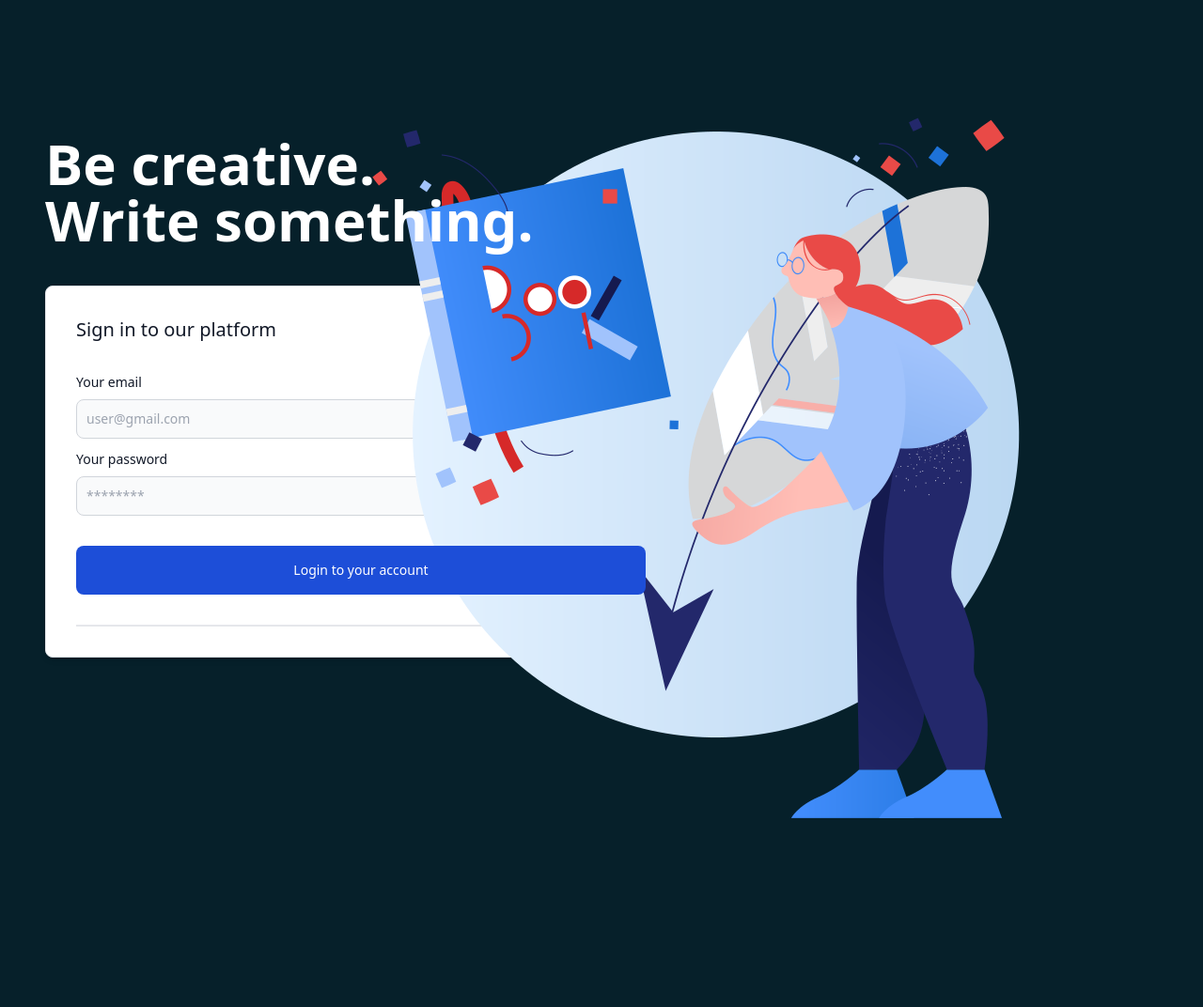
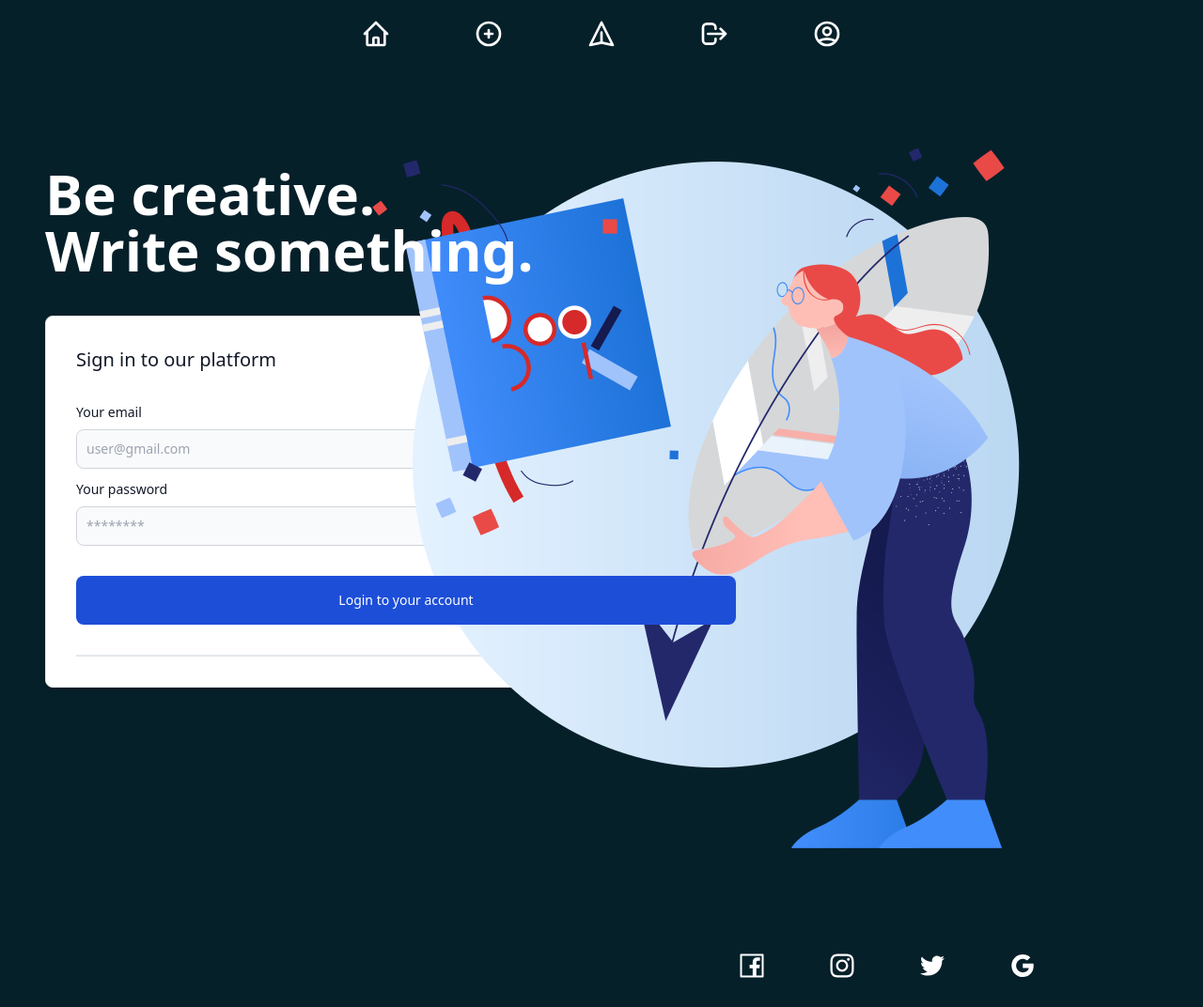
Before and after one commit to officialGanesh/upDiary, a React (Create React App) app: page / in a window 1280 px wide. Shown: the whole page at 94% size. Before the commit the page ends 956 px from the top, so only its background shows below. Built offline with nearby package versions, Linux system fonts and the light colour scheme.

Commit message:
footer and header components with react-icon/ heroicon

```diff
--- a/package.json
+++ b/package.json
@@ -3,6 +3,7 @@
   "version": "0.1.0",
   "private": true,
   "dependencies": {
+    "@heroicons/react": "^1.0.5",
     "@testing-library/jest-dom": "^5.14.1",
     "@testing-library/react": "^12.0.0",
     "@testing-library/user-event": "^13.2.1",
@@ -10,6 +11,7 @@
     "postcss": "^8.4.6",
     "react": "^17.0.2",
     "react-dom": "^17.0.2",
+    "react-icons": "^4.3.1",
     "react-scripts": "5.0.0",
     "tailwindcss": "^3.0.18",
     "web-vitals": "^2.1.0"
--- a/src/App.js
+++ b/src/App.js
@@ -1,5 +1,6 @@
 import React from "react";
 import Header from "./components/Header"
+import Footer from "./components/Footer";
 import LogInSignup from "./components/LogInSignup";
 
 function App() {
@@ -11,6 +12,9 @@ function App() {
     {/* Show log in or sign page / index page*/}
     <LogInSignup />
 
+    {/* Footer */}
+    <Footer />
+
     </>
   );
 }
--- /dev/null
+++ b/src/components/Footer.js
@@ -0,0 +1,27 @@
+import React from 'react';
+import FooterItem from './FooterItem';
+import {
+  AiOutlineFacebook,
+   AiOutlineGoogle,
+    AiOutlineInstagram,
+     AiOutlineTwitter
+} from "react-icons/ai"
+
+function Footer() {
+  return(
+      <>
+        <footer className='flex flex-col sm:flex-row justify-center items-center h-auto mt-[10rem] ml-[47rem]'>
+
+            <div className='flex flex-grow  max-w-full'>
+
+                <FooterItem Icon={AiOutlineFacebook}/>
+                <FooterItem Icon={AiOutlineInstagram}/>
+                <FooterItem Icon={AiOutlineTwitter}/>
+                <FooterItem Icon={AiOutlineGoogle}/>
+            </div>
+        </footer>
+      </>
+  );
+}
+
+export default Footer;
--- /dev/null
+++ b/src/components/FooterItem.js
@@ -0,0 +1,13 @@
+import React from "react";
+
+function FooterItem({Icon}) {
+  return (
+    <>
+      <div className="flex flex-col items-center cursor-pointer w-12 m-6">
+          <Icon className="h-8 mb-1 sm:w-20 hover:animate-spin"/>
+      </div>
+    </>
+  );
+}
+
+export default FooterItem;
--- a/src/components/Header.js
+++ b/src/components/Header.js
@@ -1,11 +1,26 @@
 import React from 'react';
+import HeaderItem from './HeaderItem';
+
+import {
+    HomeIcon,
+    LogoutIcon,
+    PaperAirplaneIcon,
+    PlusCircleIcon,
+    UserCircleIcon
+}from "@heroicons/react/outline"
 
 function Header() {
   return(
       <>
-        <div>
-
-        </div>
+        <header className='flex flex-col sm:flex-row m-5 justify-center items-center h-auto'>
+            <div className='flex flex-grow justify-evenly max-w-2xl'>
+                <HeaderItem title="HOME" Icon={HomeIcon}/>
+                <HeaderItem title="CREATE" Icon={PlusCircleIcon}/>
+                <HeaderItem title="YOURBLOGS" Icon={PaperAirplaneIcon}/>
+                <HeaderItem title="LOGOUT" Icon={LogoutIcon}/>
+                <HeaderItem title="PROFILE" Icon={UserCircleIcon}/>
+            </div>
+        </header>
       </>
   );
 }
--- /dev/null
+++ b/src/components/HeaderItem.js
@@ -0,0 +1,14 @@
+import React from 'react';
+
+function HeaderItem({title, Icon}) {
+  return(
+      <>
+        <div className='group flex flex-col items-center cursor-pointer w-12 hover:text-white '>
+        <Icon className="h-8 mb-1 sm:w-20 hover:animate-bounce " />
+        <p className='opacity-0 group-hover:opacity-100 tracking-widest font-semibold'>{title}</p>
+        </div>
+      </>
+  );
+}
+
+export default HeaderItem;
--- a/src/components/LogInSignup.js
+++ b/src/components/LogInSignup.js
@@ -3,9 +3,9 @@ import React from 'react';
 function LogInSignup() {
   return(
     <>
-      <div className='mt-36 ml-12 '>
+      <main className='mt-24 ml-12 sm:flex sm:flex-col  lg:block'>
         <div className='text-white text-6xl  font-semibold mb-10 '>Be creative. <br /> Write something.</div>
-        <div className='p-4 max-w-2xl  bg-white rounded-lg border shadow-md sm:p-8 dark:bg-gray-800 dark:border-gray-700'>
+        <div className='p-4 max-w-3xl  bg-white rounded-lg border shadow-md sm:p-8 dark:bg-gray-800 dark:border-gray-700'>
           <form className='space-y-8'>
           <h3 className="text-xl font-medium text-gray-900 dark:text-white">Sign in to our platform</h3>
           <div>
@@ -21,10 +21,10 @@ function LogInSignup() {
 
           </form>
         </div>
-        <div className='float-right inline -mt-[41rem] mr-12'>
+        <div className='lg:float-right inline sm:float-none   -mt-[41rem] mr-12 '>
           <img src="/imgs/clip-writer.png" alt="logo" className='object-contain '/>
         </div>
-      </div>
+      </main>
     </>
   );
 }
```
Also changed, not shown: 1 other file (tests, documents, lock files or other folders).
